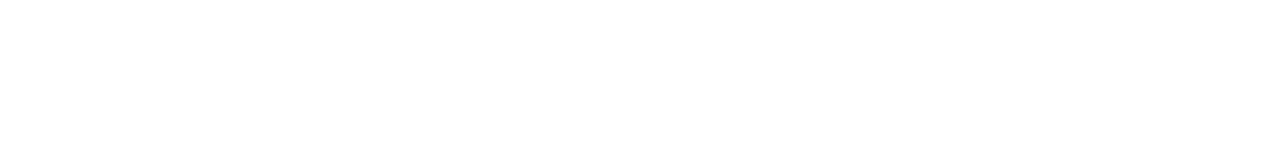
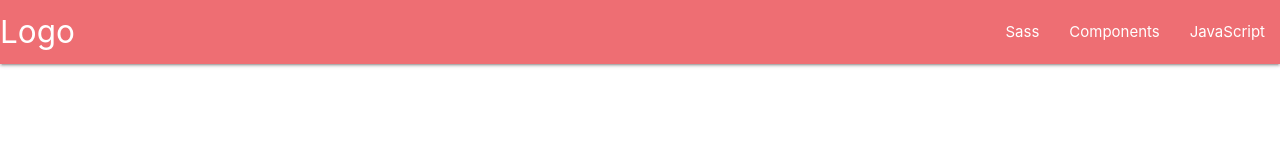
Before and after one commit to tvanmaren/galvanize_fridge, a website: page index.html in a window 1280 px wide. Drawn offline with nearby package versions, Linux system fonts and the light colour scheme.

Commit message:
Set up materialize

```diff
--- a/index.html
+++ b/index.html
@@ -4,8 +4,32 @@
         <meta charset="utf-8">
         <title>Fridge Monster</title>
         <!-- Main login/landing page. If the user has a token they will be redirected to fridge.html -->
+
+        <!-- materialize CDN -->
+        <link rel="stylesheet" href="https://cdnjs.cloudflare.com/ajax/libs/materialize/0.97.8/css/materialize.min.css">
+        <script src="https://cdnjs.cloudflare.com/ajax/libs/materialize/0.97.8/js/materialize.min.js"></script>
+        <link href="http://fonts.googleapis.com/icon?family=Material+Icons" rel="stylesheet">
+        <meta name="viewport" content="width=device-width, initial-scale=1.0"/>
     </head>
     <body>
+        <nav>
+            <div class="nav-wrapper">
+                <a href="#" class="brand-logo">Logo</a>
+                <ul id="nav-mobile" class="right hide-on-med-and-down">
+                    <li>
+                        <a href="sass.html">Sass</a>
+                    </li>
+                    <li>
+                        <a href="badges.html">Components</a>
+                    </li>
+                    <li>
+                        <a href="collapsible.html">JavaScript</a>
+                    </li>
+                </ul>
+            </div>
+        </nav>
 
+        <script type="text/javascript" src="https://code.jquery.com/jquery-2.1.1.min.js"></script>
+        <script type="text/javascript" src="js/materialize.min.js"></script>
     </body>
 </html>
--- a/package.json
+++ b/package.json
@@ -22,7 +22,6 @@
     "express": "^4.14.0",
     "humps": "^2.0.0",
     "knex": "^0.12.6",
-    "materialize-css": "^0.97.8",
     "nodemon": "^1.11.0",
     "pg": "^6.1.0"
   }
```
Also changed, not shown: admin-announcements.html (+8 -0 lines), admin-dashboard.html (+8 -0 lines), admin-fridge.html (+8 -0 lines), admin-users.html (+8 -0 lines), fridge.html (+9 -0 lines), new-entry.html (+8 -0 lines), register.html (+8 -0 lines). Lines whose indentation alone changed are shown as unchanged.
